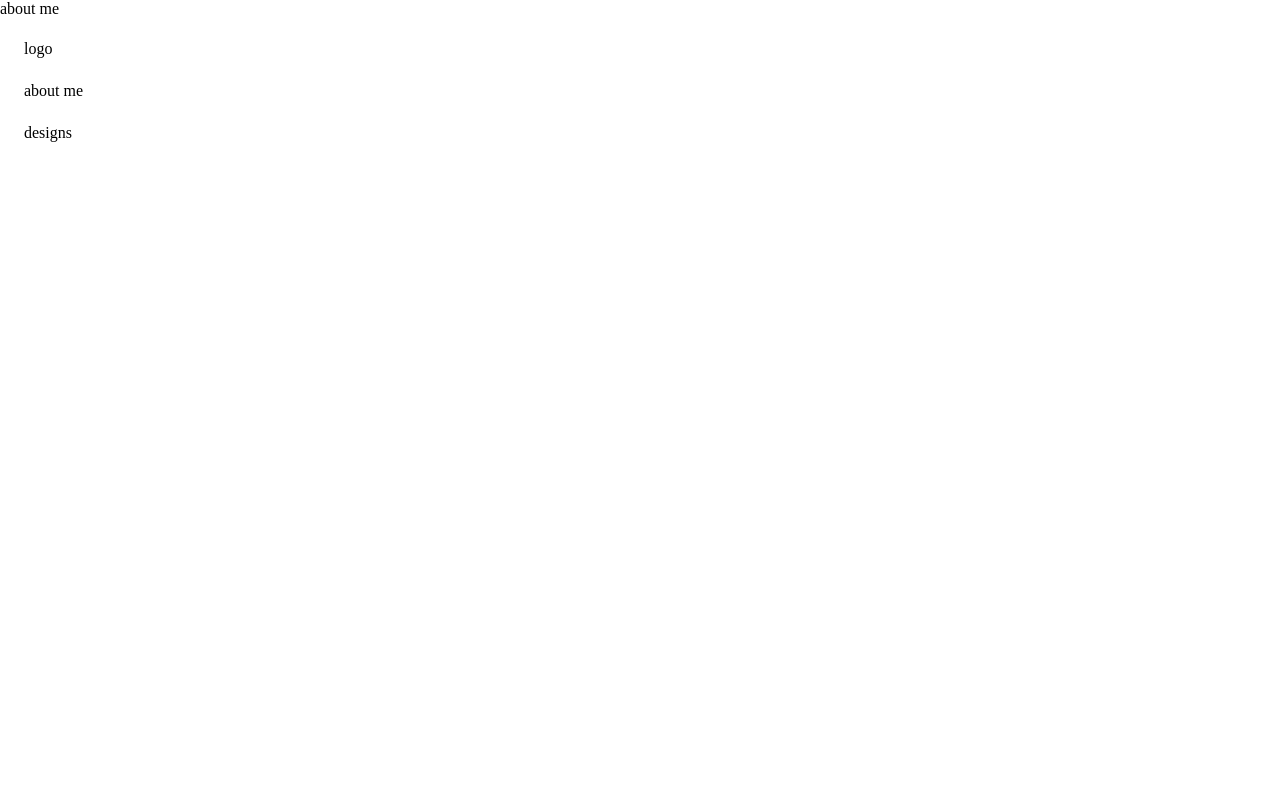
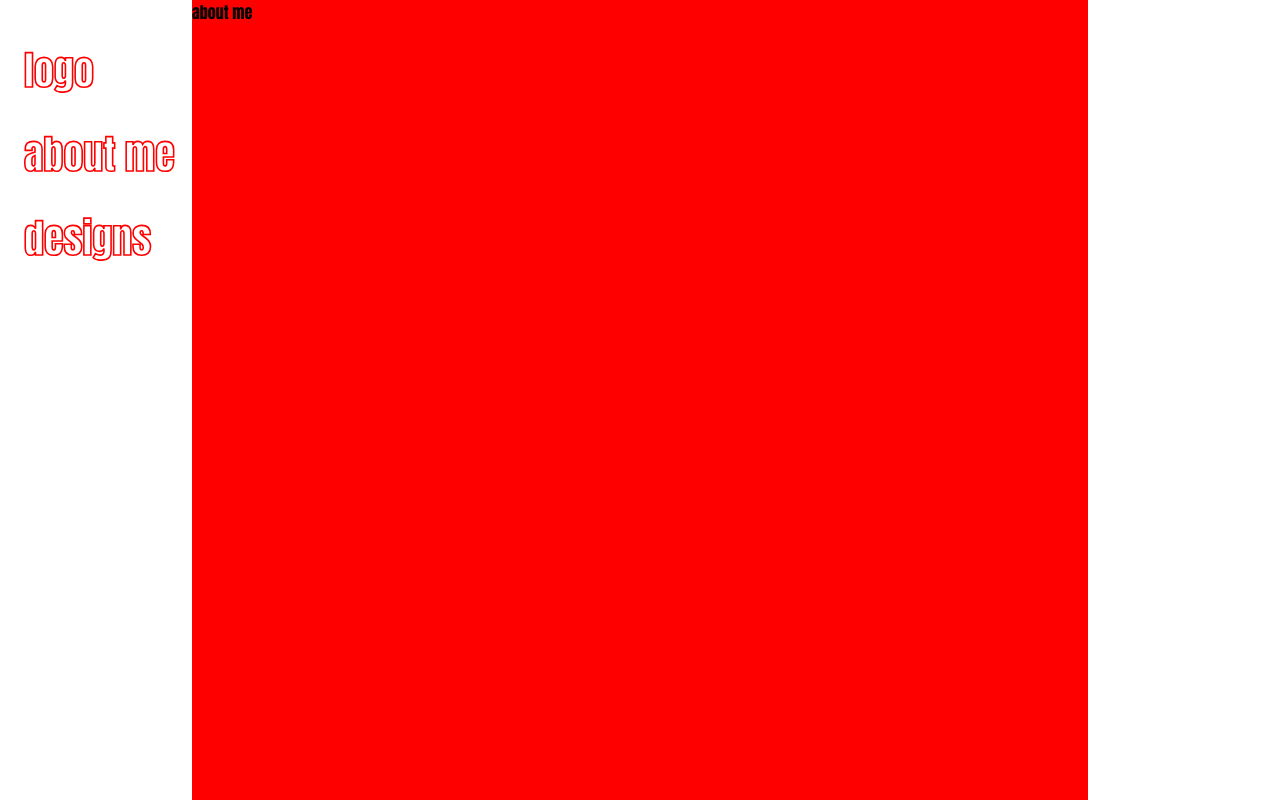
Before and after one commit to Ruba494/red-cube-factory, a React (Vite) app: page / in a window 1280 px wide. Both pictures are taken after a click on the item "about me". Built offline with nearby package versions, Linux system fonts and the light colour scheme.

Commit message:
feat: typography + text animation + other page design

```diff
--- /dev/null
+++ b/src/assets/styles/base/_typography.scss
@@ -0,0 +1,13 @@
+@font-face {
+  font-family: "Impact";
+  font-weight: 100 1000;
+  font-style: normal;
+}
+
+:root{
+  --base-font-family:"Impact";
+}
+
+body{
+  font-family: var(--base-font-family);
+}
--- a/src/assets/styles/components/_navigation.scss
+++ b/src/assets/styles/components/_navigation.scss
@@ -1,3 +1,8 @@
+:root {
+  --text-color: rgba(250, 250, 250, 0);
+  --text-stroke-color: #f00;
+  --text-fill-color: #f00;
+}
 .navigation{
   position: absolute;
   z-index: 999;
@@ -7,8 +12,25 @@
     list-style-type: none;
     padding-left: 0;
     &-item{
+      font-size: 40px;
+      font-weight: 1000;
       cursor: pointer;
       padding: 12px 0;
+
+
+      background: linear-gradient(
+                      to right,
+                      var(--text-fill-color),
+                      var(--text-fill-color)
+      )
+      no-repeat;
+      -webkit-background-clip: text;
+      background-clip: text;
+      background-size: 0%;
+      color: var(--text-color);
+      transition: background-size cubic-bezier(0.1, 0.5, 0.5, 1) 0.5s;
+      -webkit-text-stroke: 0.1rem var(--text-stroke-color);
+      text-stroke: 0.1rem var(--text-stroke-color);
     }
   }
 }
--- a/src/assets/styles/main.scss
+++ b/src/assets/styles/main.scss
@@ -1,4 +1,7 @@
 @use "base/reset";
+@use "base/typography";
 @use "app";
 @use "pages/home";
+@use "pages/about-me";
+@use "pages/designs";
 @use "components/navigation";
--- /dev/null
+++ b/src/assets/styles/pages/_about-me.scss
@@ -0,0 +1,7 @@
+@use './page';
+
+.about-me{
+  @extend .page;
+  background: red;
+  display: flex;
+}
--- /dev/null
+++ b/src/assets/styles/pages/_designs.scss
@@ -0,0 +1,6 @@
+@use './page';
+
+.designs{
+  @extend .page;
+  background: red;
+}
--- /dev/null
+++ b/src/assets/styles/pages/_page.scss
@@ -0,0 +1,5 @@
+.page{
+  width: 70%;
+  height:100vh;
+  margin-left: calc( (100% - 70%) / 2);
+}
--- a/src/components/navigation.tsx
+++ b/src/components/navigation.tsx
@@ -1,5 +1,8 @@
 import {PATHS_CONSTANTS, PATHS_CONSTANTS_ENUM} from "../routes";
 import {useNavigate} from "react-router";
+import gsap from "gsap";
+import {useRef} from "react";
+import {useGSAP} from "@gsap/react";
 
 export const Navigation = () => {
     const navigate=useNavigate()
@@ -7,9 +10,32 @@ export const Navigation = () => {
         e.preventDefault()
         navigate(path)
     }
+    const containerRef = useRef(null);
+
+    gsap.registerPlugin(useGSAP);
+    useGSAP(
+        () => {
+            const textElements = gsap.utils.toArray(".navigation__list-item");
+
+            textElements.forEach((text) => {
+                // @ts-ignore
+                const t = gsap.to(text, {
+                    backgroundSize: "100%",
+                })
+                    .reverse();
+                // @ts-ignore
+                text.addEventListener("mouseenter", () => t.reversed(!t.reversed()));
+                // @ts-ignore
+                text.addEventListener("mouseleave", () => t.reversed(!t.reversed()));
+            });
+        },
+        { scope: containerRef }
+    ); // <-- scope is for selector text (optional)
+
+
 
     return  <nav className={'navigation'}>
-        <ul className={'navigation__list'}>
+        <ul className={'navigation__list'} ref={containerRef}>
             <li className={'navigation__list-item'} onClick={(e)=>onNavigation(e,PATHS_CONSTANTS[PATHS_CONSTANTS_ENUM.HOME])}>logo</li>
             <li className={'navigation__list-item'} onClick={(e)=>onNavigation(e,PATHS_CONSTANTS[PATHS_CONSTANTS_ENUM.ABOUT_ME])}>about me</li>
             <li className={'navigation__list-item'} onClick={(e)=>onNavigation(e,PATHS_CONSTANTS[PATHS_CONSTANTS_ENUM.DESIGNS])}>designs</li>
--- a/src/pages/aboutMe.tsx
+++ b/src/pages/aboutMe.tsx
@@ -1,3 +1,6 @@
 export const AboutMe = () => {
-    return <>about me</>
+    return <div className={'about-me'}>
+        about me
+
+    </div>
 }
--- a/src/pages/designs.tsx
+++ b/src/pages/designs.tsx
@@ -1,3 +1,5 @@
 export const Designs = () => {
-    return<>designs</>
+    return<div className={'designs'}>
+        designs
+    </div>
 }
```
